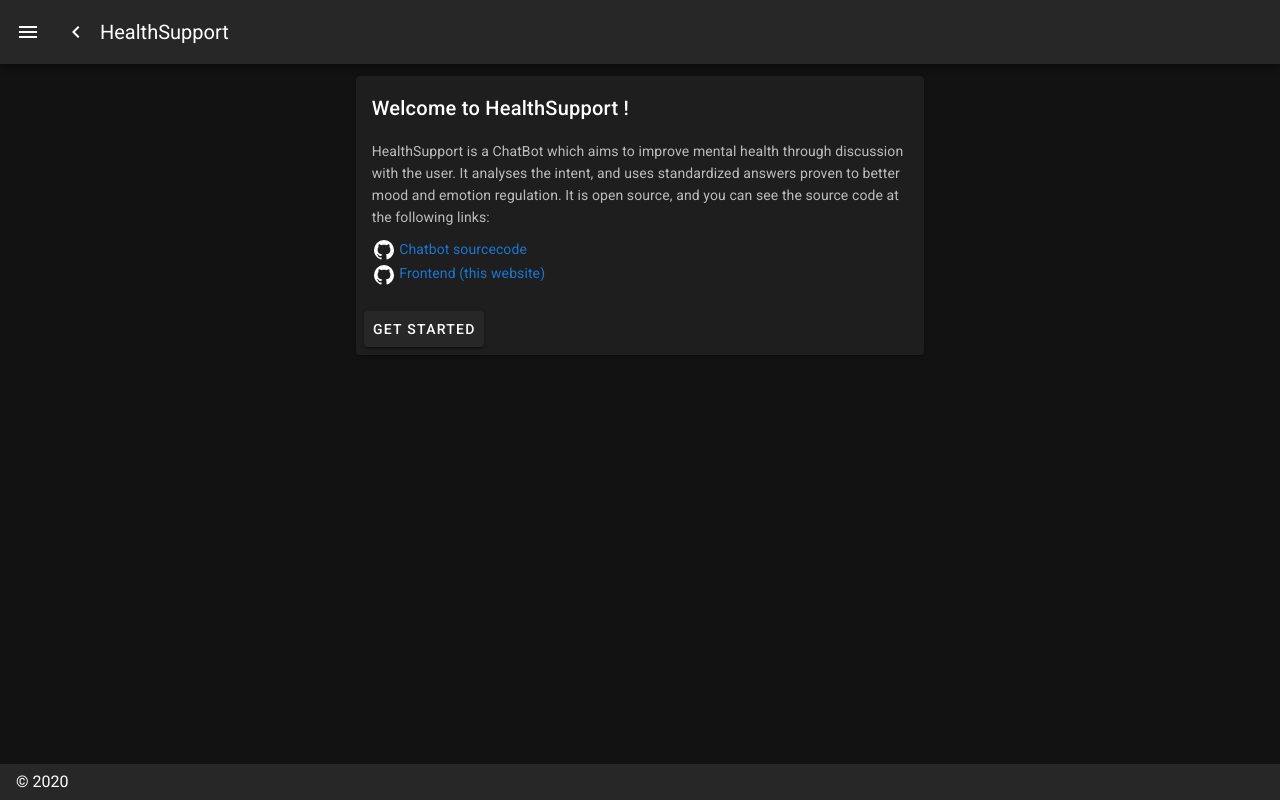
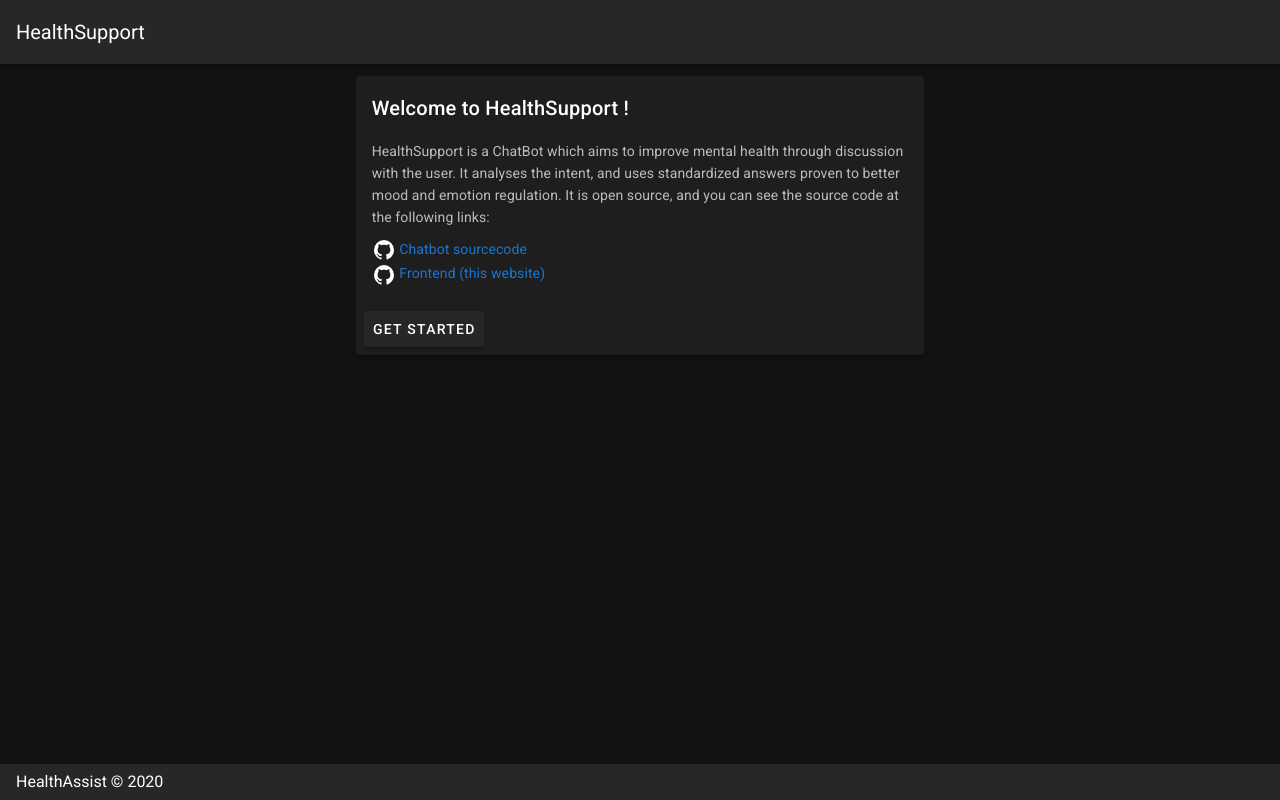
Before and after one commit to Redblueflame/HealthSupport-Frontend, a Nuxt app: page / in a window 1280 px wide. Built offline with nearby package versions, Linux system fonts and the light colour scheme.

Commit message:
fix: Removed sidebar

```diff
--- a/layouts/default.vue
+++ b/layouts/default.vue
@@ -1,41 +1,10 @@
 <template>
   <v-app dark>
-    <v-navigation-drawer
-      v-model="drawer"
-      :mini-variant="miniVariant"
-      :clipped="clipped"
-      fixed
-      app
-    >
-      <v-list>
-        <v-list-item
-          v-for="(item, i) in items"
-          :key="i"
-          :to="item.to"
-          router
-          exact
-        >
-          <v-list-item-action>
-            <v-icon>{{ item.icon }}</v-icon>
-          </v-list-item-action>
-          <v-list-item-content>
-            <v-list-item-title v-text="item.title" />
-          </v-list-item-content>
-        </v-list-item>
-      </v-list>
-    </v-navigation-drawer>
     <v-app-bar
       :clipped-left="clipped"
       fixed
       app
     >
-      <v-app-bar-nav-icon @click.stop="drawer = !drawer" />
-      <v-btn
-        icon
-        @click.stop="miniVariant = !miniVariant"
-      >
-        <v-icon>mdi-{{ `chevron-${miniVariant ? 'right' : 'left'}` }}</v-icon>
-      </v-btn>
       <v-toolbar-title v-text="title" />
     </v-app-bar>
     <v-main>
@@ -47,7 +16,7 @@
       :absolute="!fixed"
       app
     >
-      <span>&copy; {{ new Date().getFullYear() }}</span>
+      <span>HealthAssist &copy; {{ new Date().getFullYear() }}</span>
     </v-footer>
   </v-app>
 </template>
@@ -64,11 +33,6 @@ export default {
           icon: 'mdi-apps',
           title: 'Welcome',
           to: '/'
-        },
-        {
-          icon: 'mdi-chart-bubble',
-          title: 'Inspire',
-          to: '/inspire'
         }
       ],
       miniVariant: false,
```
